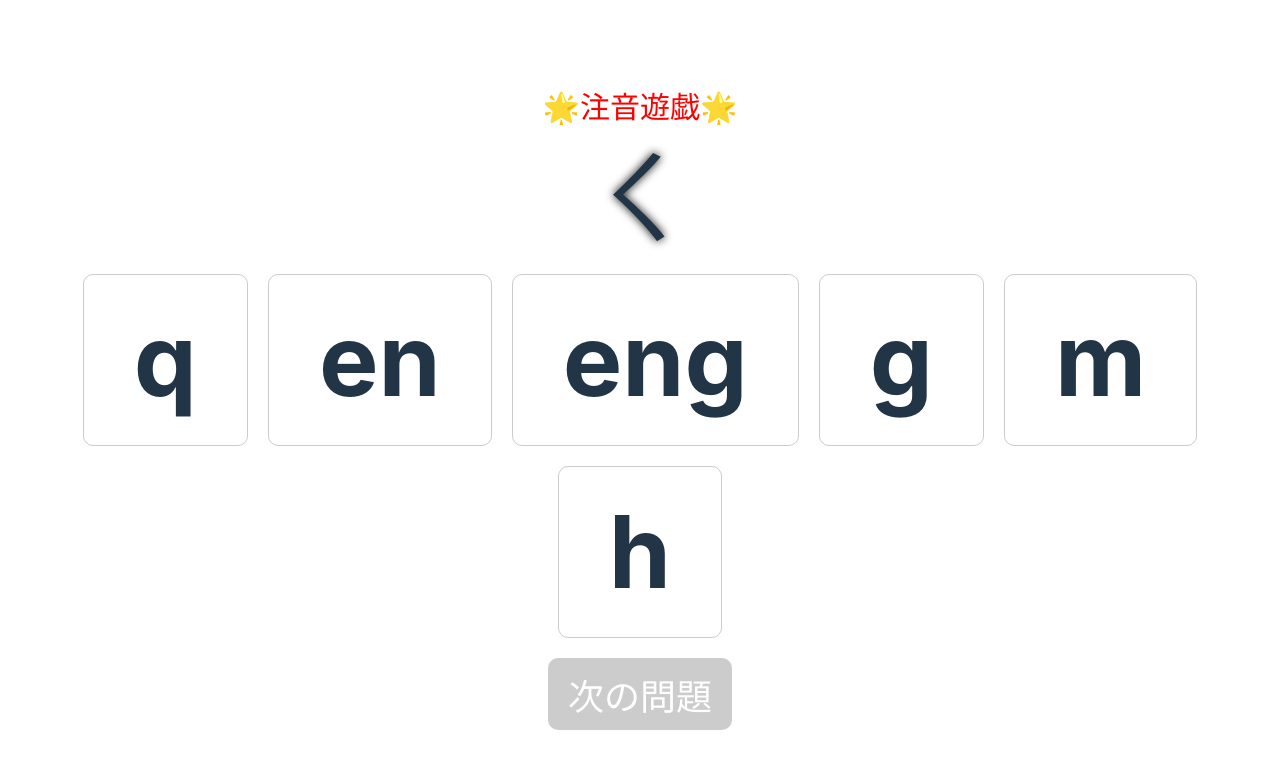
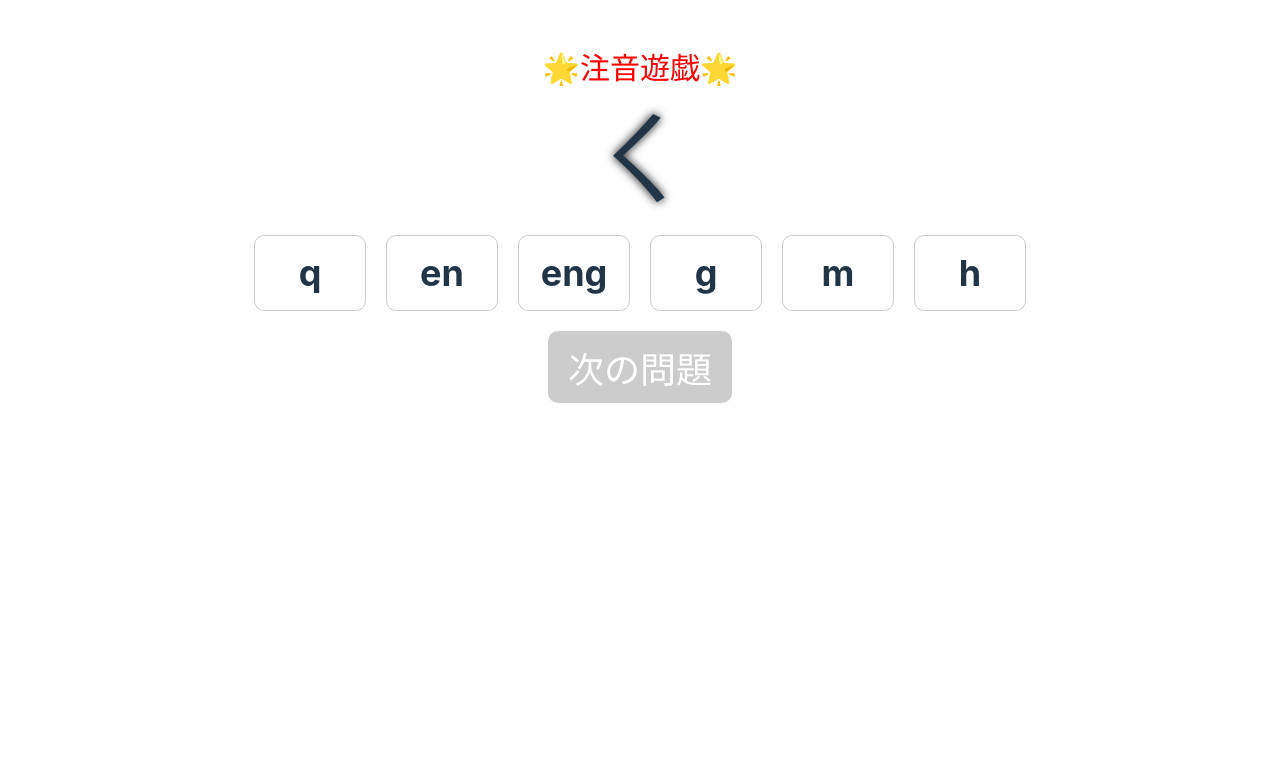
Before and after one commit to tainakanchu/zhuyin-game, a React (Vite) app: page / in a window 1280 px wide. Shown: the top 768 px of the page. Built offline with nearby package versions, Linux system fonts and the light colour scheme.

Commit message:
Refactor styling in App component: restore padding, adjust height, and update font size for quiz items

```diff
--- a/src/App.css
+++ b/src/App.css
@@ -1,6 +1,6 @@
 #root {
   max-width: 1280px;
   margin: 0 auto;
-  padding: 2rem;
   text-align: center;
+  height: 100dvh;
 }
--- a/src/App.tsx
+++ b/src/App.tsx
@@ -97,6 +97,7 @@ function App() {
           display: 'flex',
           flexDirection: 'column',
           alignItems: 'center',
+          padding: '2rem',
         }}
       >
         <h1
@@ -145,10 +146,11 @@ function App() {
               const pinyin = pinyinDictionary[item];
               return pinyin;
             })
-            .map((item) => (
+            .map((item) => {
+              return (
                 <div
                   style={{
-                  fontSize: '100px',
+                    fontSize: '36px',
                     fontWeight: 'bold',
                     border: '1px solid #ccc',
                     padding: '10px 50px',
@@ -157,6 +159,7 @@ function App() {
                     alignItems: 'center',
                     justifyContent: 'center',
                     cursor: 'pointer',
+                    width: '10px',
                   }}
                   key={item}
                   onClick={() => handleClickAnswer(item)}
@@ -168,7 +171,8 @@ function App() {
                 >
                   {item}
                 </div>
-            ))}
+              );
+            })}
         </div>
 
         <div
```
Lines whose indentation alone changed are shown as unchanged.
